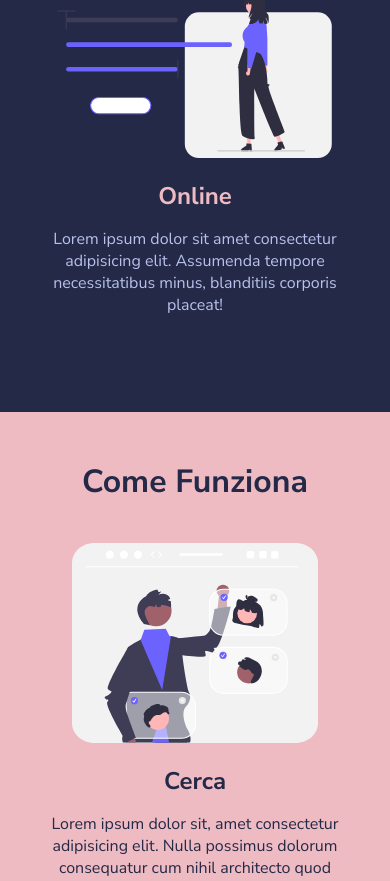
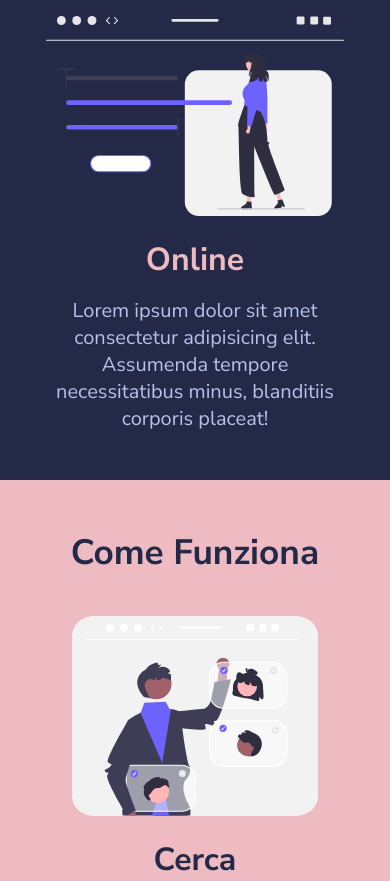
Before and after one commit to mirkodeglinnocenti/html-css-resp-wannabe, a plain HTML site: page EX2-repsonsive-wannabe-starter/index.html in a window 390 px wide. Shown: the part 659-1540 px from the top of the page. Drawn offline with Linux system fonts and the light colour scheme.

Commit message:
FEAT query 480px mobile added

```diff
--- a/EX2-repsonsive-wannabe-starter/css/responsive-rules.css
+++ b/EX2-repsonsive-wannabe-starter/css/responsive-rules.css
@@ -15,4 +15,26 @@
         width: 100%;
         margin-bottom: 48px;
     }
+
+    .why-us{
+        background-color:  #222222;
+        margin: 0;
+        padding: 3rem 0;
+    }
+
+    .steps{
+        margin: 0;
+    }
+
+    h2{
+        font-size: 2.2rem;
+    }
+
+    h3 {
+        font-size: 2rem;
+    }
+
+    p{
+        font-size: 20px;
+    }
 }
```
